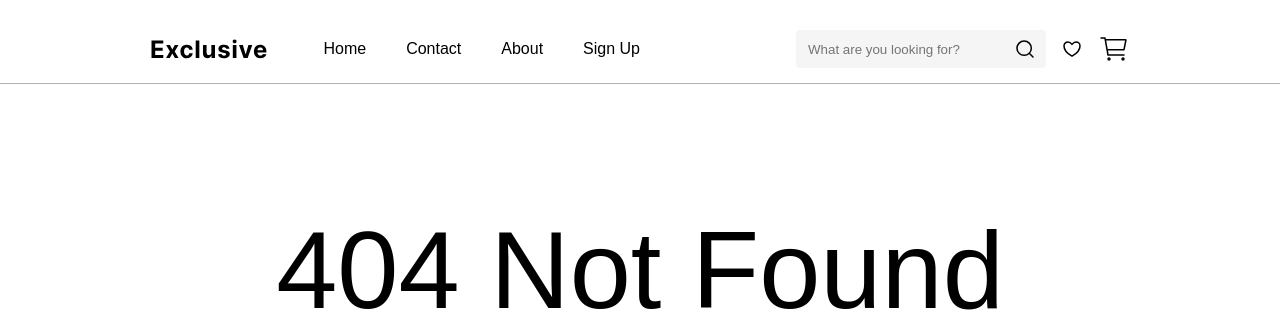
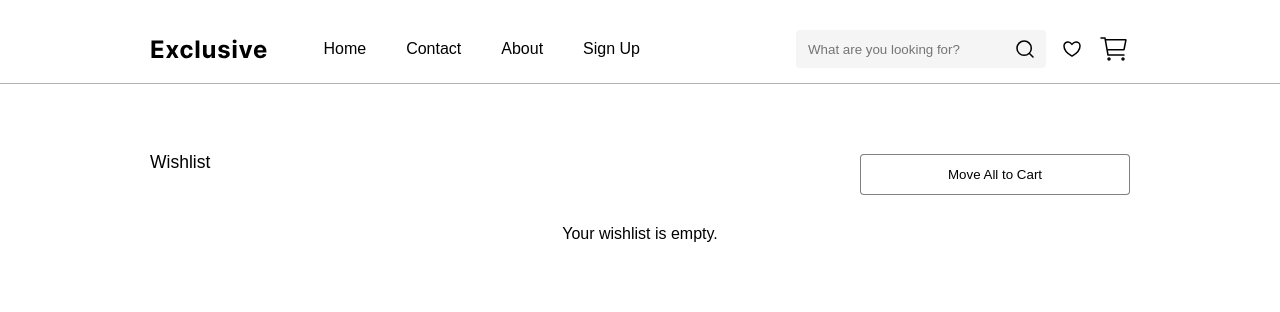
Before and after one commit to mitrarsh/e-Commerce, a React (Vite) app: page /wishlist in a window 1280 px wide. Shown: the top 312 px of the page. Built offline with nearby package versions, Linux system fonts and the light colour scheme; data requests are answered from the project's data file.

Commit message:
wishlist page added

```diff
--- a/src/App.css
+++ b/src/App.css
@@ -354,6 +354,12 @@ p {
   color: var(--clr-text-2);
 }
 /* btns */
+.wishlist-btn{
+  width:27rem;
+  height: 4.1rem;;
+cursor: pointer;
+ border-radius: 4px;
+}
 .add-btn{
   width:27rem;
   height: 4.1rem;
@@ -1403,3 +1409,26 @@ font-size: 1.6rem;
 .search-results-page{
       margin:7rem  15rem;
 }
+
+/* /////////wishlist-page */
+.wishlist-page{
+        margin:7rem  15rem;
+}
+.wishlist-heading{
+  margin-bottom: 5rem;
+}
+.wishlist-btn{
+  width:27rem;
+  height: 4.1rem;;
+cursor: pointer;
+ border-radius: 4px;
+ background-color: white;
+border: 1px solid rgba(0, 0, 0, 0.5);
+}
+.wishlist-header{
+  display: flex;
+  justify-content: space-between;
+}
+.emty-msg{
+  text-align: center;
+}
--- a/src/context/authContext.jsx
+++ b/src/context/authContext.jsx
@@ -21,6 +21,7 @@ const AuthProvider = ({ children }) => {
   const logout = () => {
     clearTimeout(logoutTimerRef.current);
     localStorage.removeItem("token");
+    localStorage.removeItem("currentUser");
     setToken(null);
     setCurrentUser(null);
   };
--- a/src/html/sections/nav-container.jsx
+++ b/src/html/sections/nav-container.jsx
@@ -114,17 +114,19 @@ const NavContainer = ({ onDeleteFromCart }) => {
                 exit={{ y: -30, opacity: 0 }}
                 animate={{ y: 0, opacity: 1 }}
               >
-                <h3>My Wishlist</h3>
+                <Link to={"/wishlist"}><h3>My Wishlist</h3></Link>
                 {likedItems.length === 0 ? (
                   <p className="empty-cart">Your wishlist is empty</p>
                 ) : (
                   likedItems.map((item) => {
                     return (
                       <ul key={item.id} className="cart-item">
+                        <Link to={`/products/${item.id}`}>
                         <li className="cart-item-details">
                           <h4>{item.name}</h4>
                           <h4>${item.price}</h4>
                         </li>
+                        </Link>
                       </ul>
                     );
                   })
--- a/src/pages/UserAccount.jsx
+++ b/src/pages/UserAccount.jsx
@@ -132,7 +132,7 @@ const UserAccount = () => {
             </ul>
           </div>
           <div className="account-sidebar-option">
-            <h3>My WishList</h3>
+            <Link to={'/wishlist'}><h3>My WishList</h3></Link>
           </div>
         </div>
         <Form className="account-form" onSubmit={handleSubmit}>
--- /dev/null
+++ b/src/pages/Wishlist.jsx
@@ -0,0 +1,87 @@
+import { motion } from "framer-motion";
+import { useContext } from "react";
+import { Link } from "react-router-dom";
+import { ItemContext } from "../context/itemsContext";
+import ItemLike from "./../html/components/ItemLike";
+import StarRating from "./../html/components/StartsRating";
+
+const Wishlist = ({ items }) => {
+  if (!items) return <p>Loading items...</p>;
+  const { setLikedItems, likedItems } = useContext(ItemContext);
+
+  const containerVariants = {
+    hidden: {},
+    show: {
+      transition: {
+        staggerChildren: 0.1,
+      },
+    },
+  };
+
+  const itemVariants = {
+    hidden: { opacity: 0, scale: 0.95 },
+    show: { opacity: 1, scale: 1 },
+    exit: { opacity: 0, scale: 0.95 },
+  };
+
+  return (
+    <div className="wishlist-page">
+      <div className="wishlist-header">
+        <h3 className="wishlist-heading">
+        Wishlist {likedItems.length !== 0 ? `(${likedItems.length})` : null}
+      </h3>
+      <button className="wishlist-btn">Move All to Cart</button>
+      </div>
+      {likedItems.length===0? (<p className="emty-msg">Your wishlist is empty.</p>):
+      <motion.div
+        className="all-products-content"
+        layout
+        variants={containerVariants}
+        initial="hidden"
+        animate="show"
+      >
+        {likedItems.map((item) => (
+          <motion.div
+            key={item.id}
+            className="block-content all-products-cards"
+            layout
+            initial={{ opacity: 0, scale: 0.95 }}
+            animate={{ opacity: 1, scale: 1 }}
+            exit={{ opacity: 0, scale: 0.95 }}
+            transition={{ duration: 0.2 }}
+            variants={itemVariants}
+          >
+            <div className="item-card">
+              <div className="cover">
+                <ItemLike item={item} />
+                <Link to={`/products/${item.id}`}>
+                  <div className="icon icon-whitebg cover-icon cover-icon-quick-view">
+                    <img src="src\assets\icons\Quick View.svg" alt="" />
+                  </div>
+                  <div className="cover-tag tag-discount">-{item.discount}</div>
+                  <div className="cover-image">
+                    <img src={item.image} alt="" />
+                  </div>
+                </Link>
+                <button className="add-btn">Add To Cart</button>
+              </div>
+              <h2>{item.name}</h2>
+              <div className="card-price">
+                <p className="price">${item.price}</p>
+                <p className="prev-price">${item.originalPrice}</p>
+              </div>
+              <div className="rating">
+                <div className="stars">
+                  <StarRating rating={item.rating} />
+                  <p className="raters">({item.reviews})</p>
+                </div>
+              </div>
+            </div>
+          </motion.div>
+        ))}
+      </motion.div>}
+    </div>
+  );
+};
+
+export default Wishlist;
```
Also changed, not shown: src/App.jsx (+4 -3 lines), public/assets/images/icons/trash.svg (added).
